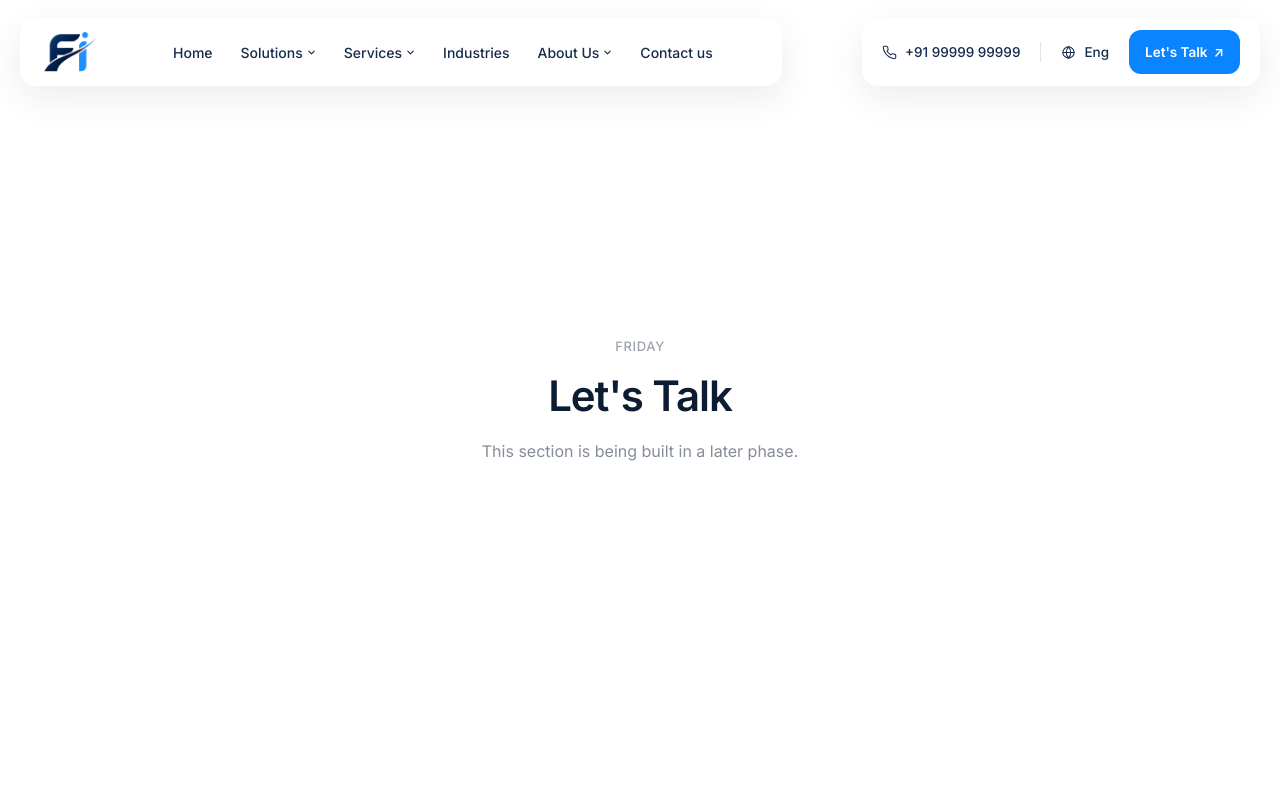
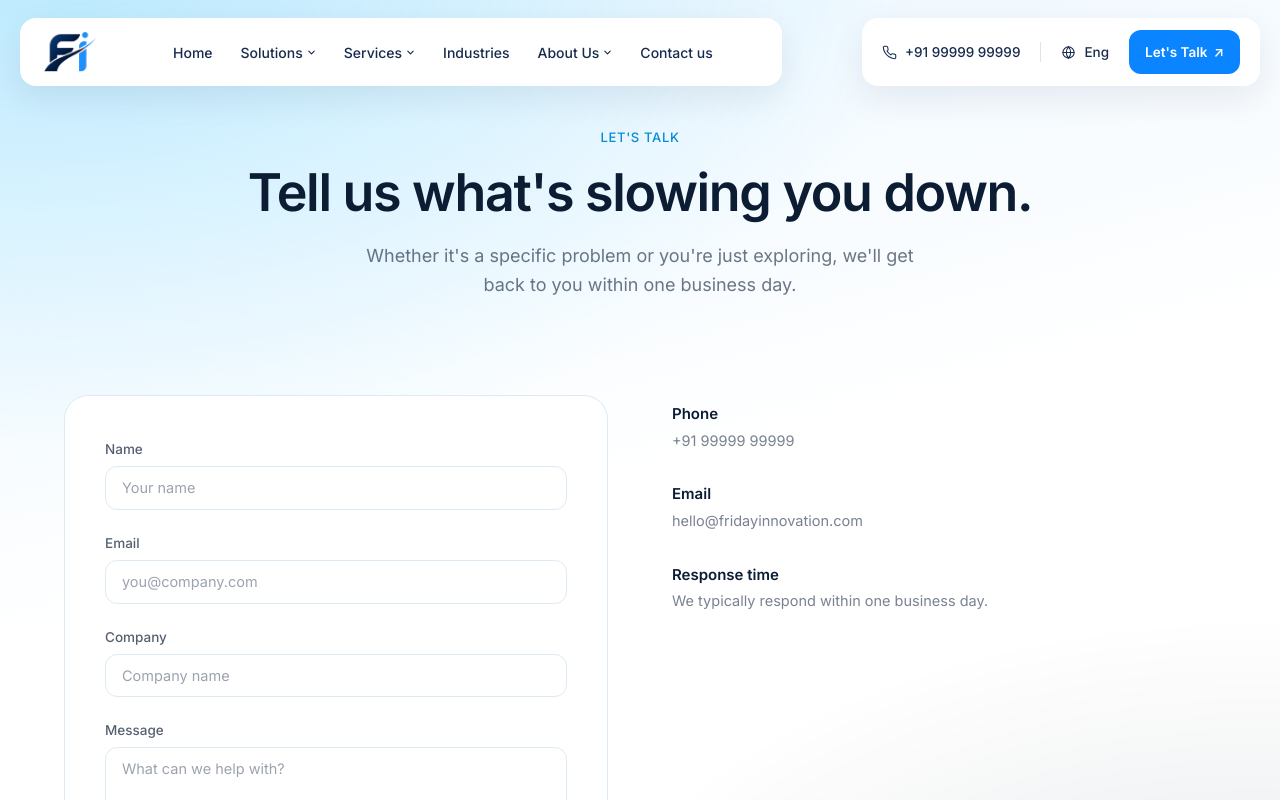
Before and after one commit to Js-goodapakam/project-friday-website, a React (Vite) app: page /contact in a window 1280 px wide. Shown: the top 800 px of the page. Built offline with nearby package versions, Linux system fonts and the light colour scheme.

Commit message:
Add Automation, Communication, AI, and Digital Transformation pages

```diff
--- a/src/App.tsx
+++ b/src/App.tsx
@@ -15,7 +15,8 @@ import IndustriesPage from "./pages/Industries";
 import OurTeam from "./pages/OurTeam";
 import Careers from "./pages/Careers";
 import Vision from "./pages/Vision";
-import ComingSoon from "./pages/ComingSoon";
+import Contact from "./pages/Contact";
+import NotFound from "./pages/NotFound";
 import { EASE } from "./lib/motion";
 
 function AnimatedRoutes() {
@@ -43,7 +44,8 @@ function AnimatedRoutes() {
           <Route path="/about/our-team" element={<OurTeam />} />
           <Route path="/about/careers" element={<Careers />} />
           <Route path="/vision" element={<Vision />} />
-          <Route path="/contact" element={<ComingSoon title="Let's Talk" />} />
+          <Route path="/contact" element={<Contact />} />
+          <Route path="*" element={<NotFound />} />
         </Routes>
       </motion.div>
     </AnimatePresence>
--- /dev/null
+++ b/src/components/contact/ContactForm.tsx
@@ -0,0 +1,137 @@
+import { useState } from "react";
+import { motion } from "framer-motion";
+import { EASE, viewportOnce } from "../../lib/motion";
+
+export default function ContactForm() {
+  const [submitted, setSubmitted] = useState(false);
+  const [form, setForm] = useState({ name: "", email: "", company: "", message: "" });
+
+  function handleChange(e: React.ChangeEvent<HTMLInputElement | HTMLTextAreaElement>) {
+    setForm((f) => ({ ...f, [e.target.name]: e.target.value }));
+  }
+
+  function handleSubmit(e: React.FormEvent) {
+    e.preventDefault();
+    // TODO: wire this up to your actual form backend (email service, API, etc.)
+    setSubmitted(true);
+  }
+
+  return (
+    <section className="px-5 py-12 sm:px-8 md:px-10">
+      <div className="mx-auto grid max-w-6xl gap-10 md:grid-cols-2 md:gap-16">
+        {/* Form */}
+        <motion.div
+          initial={{ opacity: 0, y: 16 }}
+          whileInView={{ opacity: 1, y: 0 }}
+          viewport={viewportOnce}
+          transition={{ duration: 0.6, ease: EASE }}
+          className="rounded-3xl border border-[#dceaf4] bg-white p-8 sm:p-10"
+        >
+          {submitted ? (
+            <div className="flex min-h-[280px] flex-col items-center justify-center text-center">
+              <h3 className="text-[20px] font-semibold text-ink">
+                Thanks — message sent.
+              </h3>
+              <p className="mt-2 text-[14.5px] text-ink/55">
+                We'll be in touch within one business day.
+              </p>
+            </div>
+          ) : (
+            <form onSubmit={handleSubmit} className="flex flex-col gap-5">
+              <div>
+                <label className="text-[13.5px] font-medium text-ink/70">
+                  Name
+                </label>
+                <input
+                  required
+                  name="name"
+                  value={form.name}
+                  onChange={handleChange}
+                  className="mt-1.5 w-full rounded-xl border border-[#dceaf4] px-4 py-2.5 text-[14.5px] text-ink outline-none transition-colors focus:border-[#078bd3]"
+                  placeholder="Your name"
+                />
+              </div>
+
+              <div>
+                <label className="text-[13.5px] font-medium text-ink/70">
+                  Email
+                </label>
+                <input
+                  required
+                  type="email"
+                  name="email"
+                  value={form.email}
+                  onChange={handleChange}
+                  className="mt-1.5 w-full rounded-xl border border-[#dceaf4] px-4 py-2.5 text-[14.5px] text-ink outline-none transition-colors focus:border-[#078bd3]"
+                  placeholder="you@company.com"
+                />
+              </div>
+
+              <div>
+                <label className="text-[13.5px] font-medium text-ink/70">
+                  Company
+                </label>
+                <input
+                  name="company"
+                  value={form.company}
+                  onChange={handleChange}
+                  className="mt-1.5 w-full rounded-xl border border-[#dceaf4] px-4 py-2.5 text-[14.5px] text-ink outline-none transition-colors focus:border-[#078bd3]"
+                  placeholder="Company name"
+                />
+              </div>
+
+              <div>
+                <label className="text-[13.5px] font-medium text-ink/70">
+                  Message
+                </label>
+                <textarea
+                  required
+                  name="message"
+                  value={form.message}
+                  onChange={handleChange}
+                  rows={4}
+                  className="mt-1.5 w-full rounded-xl border border-[#dceaf4] px-4 py-2.5 text-[14.5px] text-ink outline-none transition-colors focus:border-[#078bd3]"
+                  placeholder="What can we help with?"
+                />
+              </div>
+
+              <button
+                type="submit"
+                className="group mt-2 inline-flex items-center justify-center gap-2 rounded-full bg-ink px-6 py-3.5 text-[14.5px] font-medium text-white transition-colors hover:bg-ink/85"
+              >
+                Send message
+                <span className="transition-transform duration-200 group-hover:translate-x-0.5">→</span>
+              </button>
+            </form>
+          )}
+        </motion.div>
+
+        {/* Contact info */}
+        <motion.div
+          initial={{ opacity: 0, y: 16 }}
+          whileInView={{ opacity: 1, y: 0 }}
+          viewport={viewportOnce}
+          transition={{ duration: 0.6, ease: EASE, delay: 0.1 }}
+          className="flex flex-col gap-8 pt-2"
+        >
+          <div>
+            <h3 className="text-[15px] font-semibold text-ink">Phone</h3>
+            <p className="mt-1 text-[14.5px] text-ink/55">+91 99999 99999</p>
+          </div>
+
+          <div>
+            <h3 className="text-[15px] font-semibold text-ink">Email</h3>
+            <p className="mt-1 text-[14.5px] text-ink/55">hello@fridayinnovation.com</p>
+          </div>
+
+          <div>
+            <h3 className="text-[15px] font-semibold text-ink">Response time</h3>
+            <p className="mt-1 text-[14.5px] text-ink/55">
+              We typically respond within one business day.
+            </p>
+          </div>
+        </motion.div>
+      </div>
+    </section>
+  );
+}
--- /dev/null
+++ b/src/components/contact/ContactHero.tsx
@@ -0,0 +1,38 @@
+import { motion } from "framer-motion";
+import { EASE } from "../../lib/motion";
+
+export default function ContactHero() {
+  return (
+    <section className="relative overflow-hidden px-5 pt-32 pb-12 sm:px-8 md:px-10">
+      <div className="mx-auto max-w-4xl text-center">
+        <motion.div
+          initial={{ opacity: 0, y: 10 }}
+          animate={{ opacity: 1, y: 0 }}
+          transition={{ duration: 0.6, ease: EASE }}
+          className="text-[13px] font-medium uppercase tracking-wider text-[#078bd3]"
+        >
+          Let's Talk
+        </motion.div>
+
+        <motion.h1
+          initial={{ opacity: 0, y: 14 }}
+          animate={{ opacity: 1, y: 0 }}
+          transition={{ duration: 0.7, ease: EASE, delay: 0.1 }}
+          className="mt-4 text-[34px] font-semibold leading-[1.1] tracking-tight text-ink sm:text-[46px] md:text-[52px]"
+        >
+          Tell us what's slowing you down.
+        </motion.h1>
+
+        <motion.p
+          initial={{ opacity: 0, y: 14 }}
+          animate={{ opacity: 1, y: 0 }}
+          transition={{ duration: 0.7, ease: EASE, delay: 0.2 }}
+          className="mx-auto mt-5 max-w-xl text-[16px] leading-relaxed text-ink/60 sm:text-[18px]"
+        >
+          Whether it's a specific problem or you're just exploring, we'll
+          get back to you within one business day.
+        </motion.p>
+      </div>
+    </section>
+  );
+}
--- /dev/null
+++ b/src/pages/Contact.tsx
@@ -0,0 +1,11 @@
+import ContactHero from "../components/contact/ContactHero";
+import ContactForm from "../components/contact/ContactForm";
+
+export default function Contact() {
+  return (
+    <div className="friday-page-gradient">
+      <ContactHero />
+      <ContactForm />
+    </div>
+  );
+}
--- /dev/null
+++ b/src/pages/NotFound.tsx
@@ -0,0 +1,34 @@
+import { motion } from "framer-motion";
+import { Link } from "react-router-dom";
+import { EASE } from "../lib/motion";
+
+export default function NotFound() {
+  return (
+    <div className="friday-page-gradient flex min-h-screen items-center justify-center px-5">
+      <motion.div
+        initial={{ opacity: 0, y: 14 }}
+        animate={{ opacity: 1, y: 0 }}
+        transition={{ duration: 0.6, ease: EASE }}
+        className="text-center"
+      >
+        <div className="text-[13px] font-medium uppercase tracking-wider text-[#078bd3]">
+          404
+        </div>
+        <h1 className="mt-4 text-[32px] font-semibold leading-tight tracking-tight text-ink sm:text-[42px]">
+          This page doesn't exist.
+        </h1>
+        <p className="mx-auto mt-4 max-w-md text-[15px] leading-relaxed text-ink/55">
+          The page you're looking for may have moved or never existed.
+          Let's get you back on track.
+        </p>
+        <Link
+          to="/"
+          className="group mt-8 inline-flex items-center gap-2 rounded-full bg-ink px-6 py-3.5 text-[14.5px] font-medium text-white transition-colors hover:bg-ink/85"
+        >
+          Back to home
+          <span className="transition-transform duration-200 group-hover:translate-x-0.5">→</span>
+        </Link>
+      </motion.div>
+    </div>
+  );
+}
```
